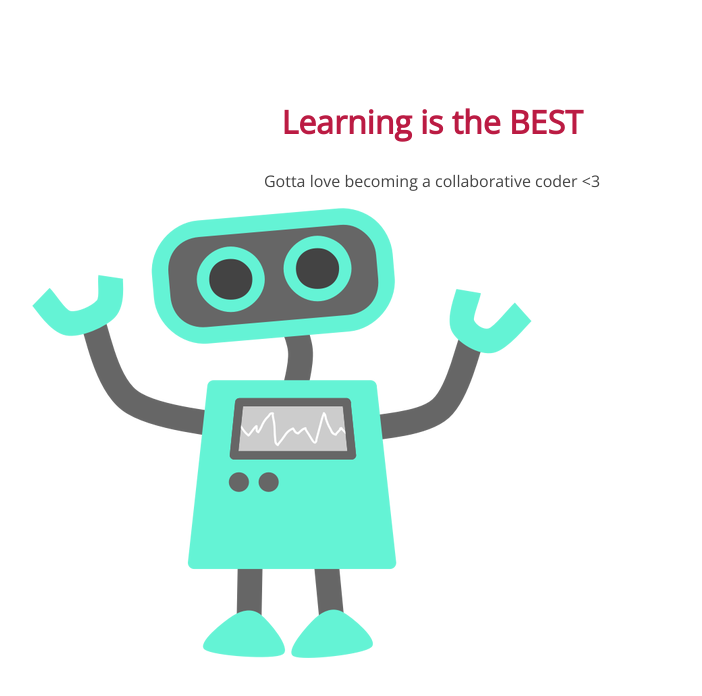
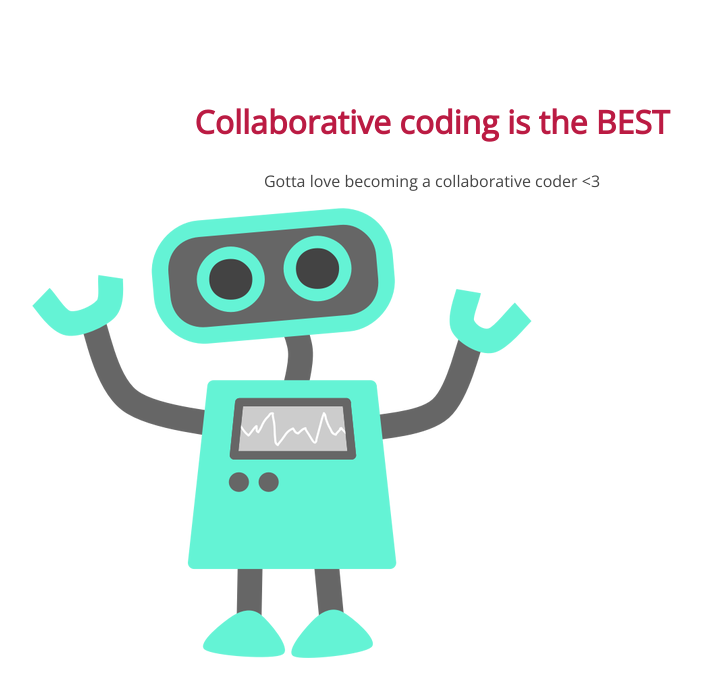
Before and after one commit to aarondanielsmith/105-project, a plain HTML site: page index.html in a window 1280 px wide. Shown: the whole page, without its empty margins (208-910 px from the left). Drawn offline with nearby package versions, Linux system fonts and the light colour scheme.

Commit message:
changed title

```diff
--- a/index.html
+++ b/index.html
@@ -8,7 +8,7 @@
 </head>
 <body>
 	<section>
-		<h1>Learning is the BEST</h1>
+		<h1>Collaborative coding is the BEST</h1>
 		<p>Gotta love becoming a collaborative coder <3</p>
 		<img src="img/happy-blue-robot.png">
 	</section>
```
